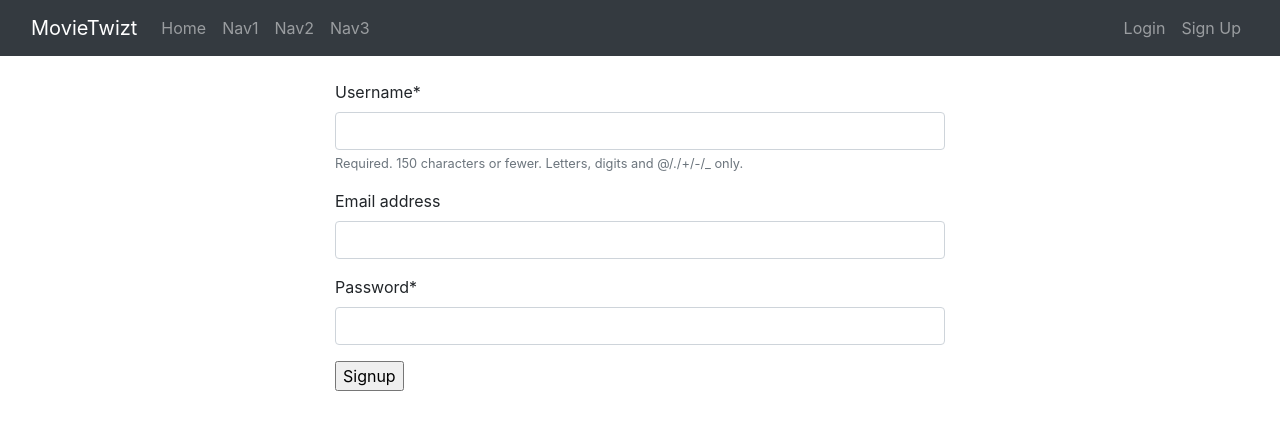
After one commit to VishekhaTamrakar/MovieTwitz-ImplementingAPI, a Django app: page /signup/ in a window 1280 px wide. The commit adds this page. Shown: the top 430 px of the page. Run offline with Django 3.2, Linux system fonts and the light colour scheme; some libraries are stand-ins or nearby versions.

Commit message:
Added Signup and Login functionality

```diff
--- /dev/null
+++ b/mtapp/forms.py
@@ -0,0 +1,8 @@
+from django import forms
+from django.contrib.auth.models import User
+
+class UserForm(forms.ModelForm):
+    password = forms.CharField(widget=forms.PasswordInput)
+    class Meta:
+        model = User
+        fields = ('username', 'email', 'password')
--- a/mtapp/templates/app/base.html
+++ b/mtapp/templates/app/base.html
@@ -16,14 +16,14 @@
 
 <nav class="navbar navbar-expand-md navbar-dark bg-dark sticky-top">
     <div class="container-fluid">
-        <a class="navbar-brand" href="/">Eagle Financial Services</a>
+        <a class="navbar-brand" href="/">MovieTwizt</a>
         <button class="navbar-toggler" type="button" data-toggle="collapse" data-target="#navbarResponsive">
             <span class="navbar-toggler-icon"></span>
         </button>
         <div class="collapse navbar-collapse" id="navbarResponsive">
             <ul class="navbar-nav mr-auto">
                 <li class="nav-item ">
-                    <a class="nav-link" href="{% url 'portfolio:home' %}">Home</a>
+                    <a class="nav-link" href="{% url 'app:home' %}">Home</a>
                 </li>
                 <li class="nav-item">
                     <a class="nav-link" href="#">Nav1</a>
@@ -50,7 +50,7 @@
                         <a class="nav-link" href="{% url 'login' %}">Login</a>
                     </li>
                     <li class="nav-item">
-                        <a class="nav-link" href="{% url 'portfolio:signup' %}">Sign Up</a>
+                        <a class="nav-link" href="{% url 'app:signup' %}">Sign Up</a>
                     </li>
                 {% endif %}
             </ul>
--- /dev/null
+++ b/mtapp/templates/registration/signup.html
@@ -0,0 +1,15 @@
+{% extends "app/base.html" %}
+{% load crispy_forms_tags %}
+{% block content %}
+
+<div class="row justify-content-center">
+<div class="col-lg-6">
+    <form method="post">
+        {% csrf_token %}
+        {{ form|crispy }}
+        <input type="submit" value="Signup"/>
+        <input type="hidden" name="next" value="{{ next }}"/>
+    </form>
+</div>
+</div>
+{% endblock %}
--- a/mtapp/urls.py
+++ b/mtapp/urls.py
@@ -3,9 +3,10 @@ from django.conf.urls import url
 from . import views
 from django.urls import path
 
-app_name = 'portfolio'
+app_name = 'app'
 
 urlpatterns = [
     path('', views.home, name='home'),
     url(r'^home/$', views.home, name='home'),
+    path('signup/', views.signup, name='signup'),
 ]
--- a/mtapp/views.py
+++ b/mtapp/views.py
@@ -4,6 +4,7 @@ from django.contrib.auth.decorators import login_required
 from django.utils import timezone
 
 from .models import Movie
+from .forms import UserForm
 
 now = timezone.now()
 
@@ -11,3 +12,19 @@ now = timezone.now()
 
 def home(request):
     return render(request, 'app/home.html')
+
+def signup(request):
+    if request.method=="POST":
+        form = UserForm(request.POST)
+        if form.is_valid():
+            user = form.save(commit=False)
+            username = form.cleaned_data.get('username')
+            password = form.cleaned_data.get('password')
+            user.set_password(password)
+            user.save()
+            user = authenticate(username=username, password=password)
+            login(request, user)
+            return render(request, 'app/home.html')
+    else:
+        form = UserForm()
+    return render(request, 'registration/signup.html', {'form': form})
```
Also changed, not shown: mtapp/templates/registration/login.html (added, +21 -0 lines), mtzt/settings.py (+5 -2 lines), db.sqlite3.
